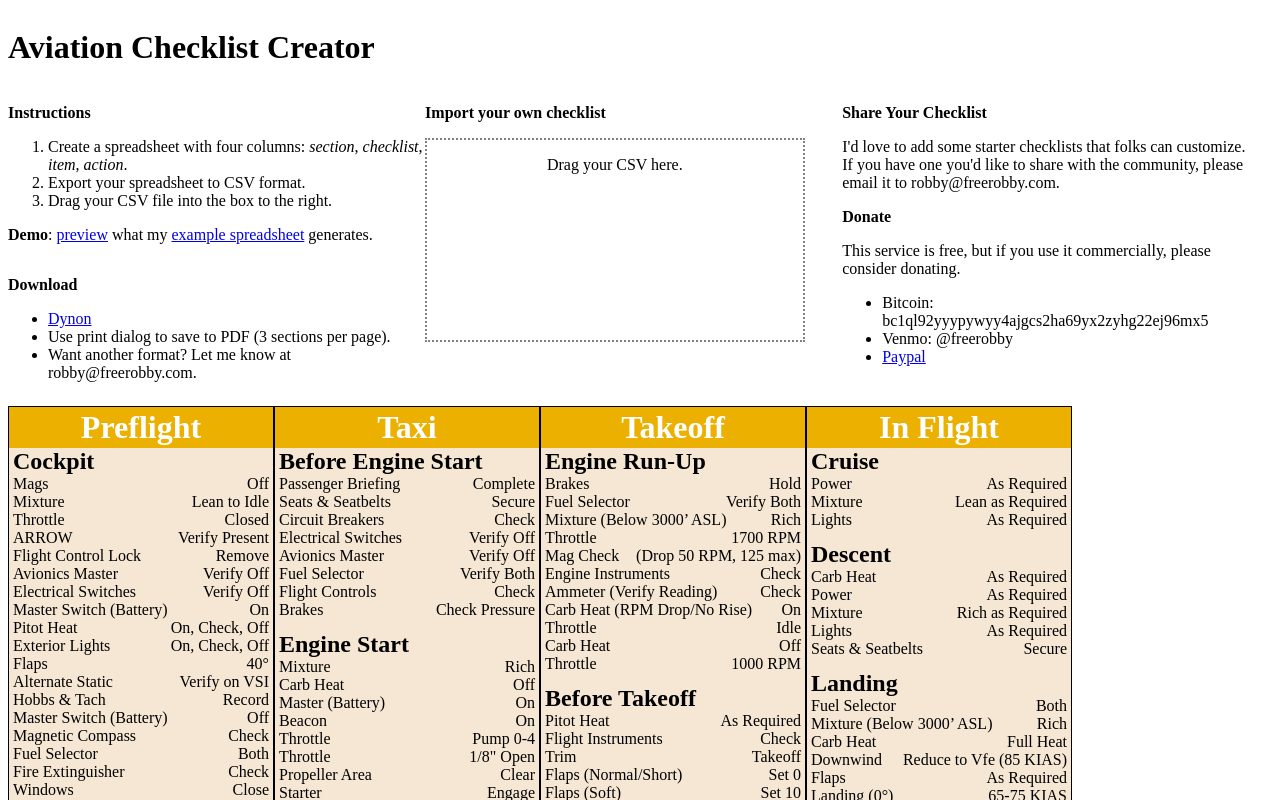
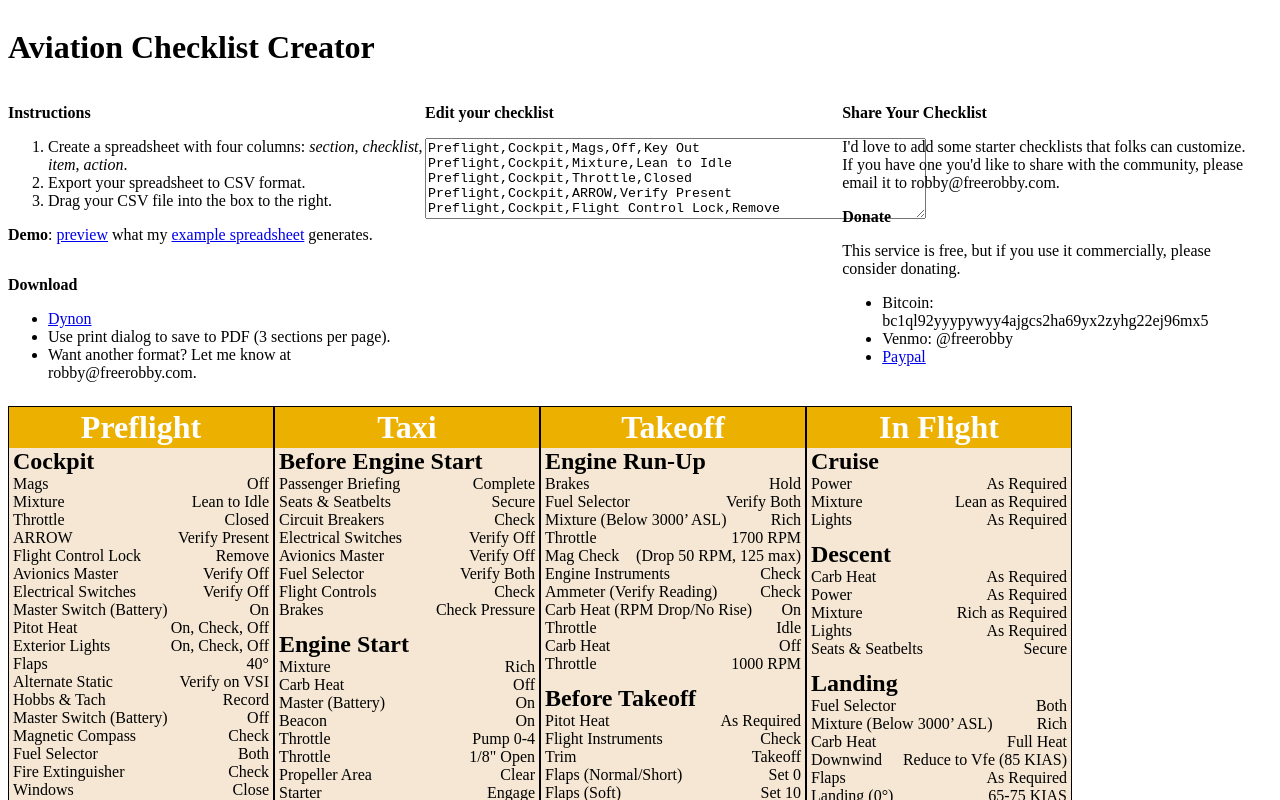
Before and after one commit to freerobby/aviation-checklist, a Vue app: page / in a window 1280 px wide. Both pictures are taken after a click on the link "preview". Shown: the top 800 px of the page. Built offline with nearby package versions, Linux system fonts and the light colour scheme.

Commit message:
Add a basic Checklist editor.

```diff
--- a/src/App.vue
+++ b/src/App.vue
@@ -9,7 +9,7 @@
           <li>Export your spreadsheet to CSV format.</li>
           <li>Drag your CSV file into the box to the right.</li>
         </ol>
-        <p><strong>Demo</strong>: <a href="#" v-on:click="previewCSV">preview</a> what my <a href="/assets/checklists/n934gr.csv">example spreadsheet</a> generates.</p>
+        <p><strong>Demo</strong>: <a href="#" v-on:click="loadCSVFromWebURL('/assets/checklists/n934gr.csv')">preview</a> what my <a href="/assets/checklists/n934gr.csv">example spreadsheet</a> generates.</p>
         <downloader
             v-if="checklistSets.length > 0"
             v-on:download_dynon="onDownloadDynon">
@@ -17,8 +17,14 @@
       </div>
 
       <uploader
-          v-on:csv_loaded="onCSVLoaded">
+          v-if="checklistSets.length === 0"
+          v-on:csv_imported="loadCSVFromUpload">
       </uploader>
+      <div id="editor" v-if="checklistSets.length > 0">
+        <p><strong>Edit your checklist</strong></p>
+        <textarea rows="5" cols="60" v-model="user_csv_data">
+        </textarea>
+      </div>
       <div id="donate">
         <p><strong>Share Your Checklist</strong></p>
         <p>I'd love to add some starter checklists that folks can customize. If you have one you'd like to share with the community, please email it to robby@freerobby.com.</p>
@@ -57,30 +63,22 @@ export default {
   },
   data() {
     return {
-      checklistSets: []
+      checklistSets: [],
+      user_csv_data: ''
     }
   },
   methods: {
-    clearCSV: function() {
-      this.checklistSets = [];
+    loadCSVFromWebURL: function(url) {
+      var handle = this;
+      var xhr = new XMLHttpRequest();
+      xhr.open("GET", url);
+      xhr.send(null);
+      xhr.onload = function() {
+        handle.user_csv_data = xhr.responseText;
+      }
     },
-    previewCSV: function() {
-      var handle = this;
-      papa.parse('/assets/checklists/n934gr.csv', {
-        download: true,
-          complete: function(results) {
-          handle.handle_update(results)
-        }
-      });
-    },
-    onCSVLoaded: function(data) {
-      var handle = this;
-      papa.parse(data, {
-        download: true,
-        complete: function(results) {
-          handle.handle_update(results)
-        }
-      });
+    loadCSVFromUpload: function(data) {
+      this.user_csv_data = data;
     },
     onDownloadDynon: function() {
       var data = this.checklistSets;
@@ -146,7 +144,17 @@ export default {
 
       this.checklistSets = checklist_sets;
     }
-  }
+  },
+  watch: {
+    user_csv_data: function(newVal) {
+      var handle = this;
+      papa.parse(newVal, {
+        complete: function(results) {
+          handle.handle_update(results)
+        }
+      });
+    }
+  },
 }
 </script>
 
@@ -165,7 +173,7 @@ div {
     width: 100%;
     margin-bottom: 8px;
   }
-  div#donate, div .instructions {
+  div#donate, div .instructions, div#editor {
     float: left;
     display: block;
     width: 33%;
@@ -175,7 +183,7 @@ div {
   div#header {
     display: none;
   }
-  div#donate, div .instructions {
+  div#donate, div .instructions, div#editor {
     display: none;
   }
 }
--- a/src/components/Uploader.vue
+++ b/src/components/Uploader.vue
@@ -2,7 +2,7 @@
   <div id="upload">
     <p><strong>Import your own checklist</strong></p>
     <div class="file_container"
-         v-on:drop.prevent="replaceFile"
+         v-on:drop.prevent="importFile"
          v-on:dragover.prevent
     >
       <p>Drag your CSV here.</p>
@@ -14,9 +14,14 @@
 export default {
   name: "Uploader",
   methods: {
-    replaceFile: function(event) {
+    importFile: function(event) {
       let csv_file = event.dataTransfer.files[0];
-      this.$emit("csv_loaded", csv_file);
+      var reader = new FileReader();
+      reader.readAsText(csv_file, "UTF-8");
+      reader.onload = readerEvent => {
+        var content = readerEvent.target.result;
+        this.$emit("csv_imported", content);
+      }
     }
   }
 }
```
